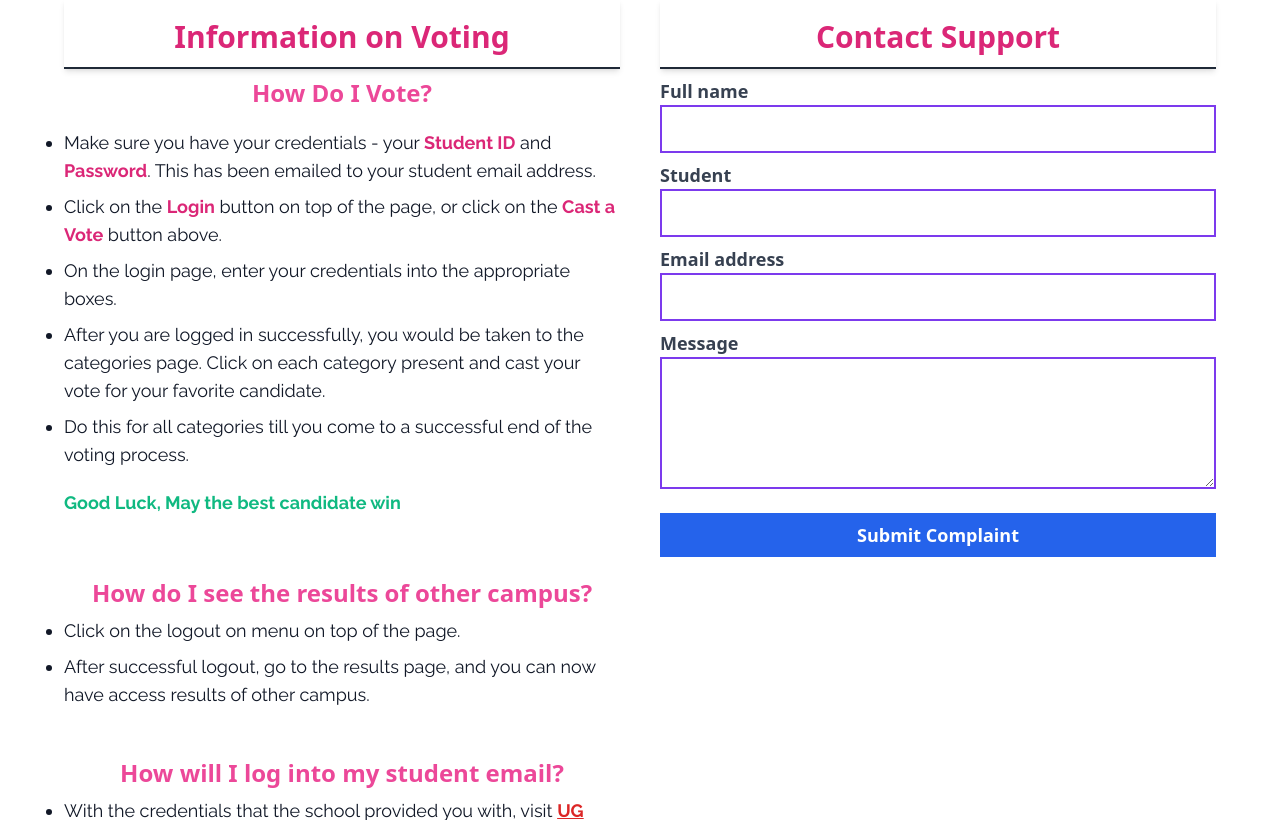
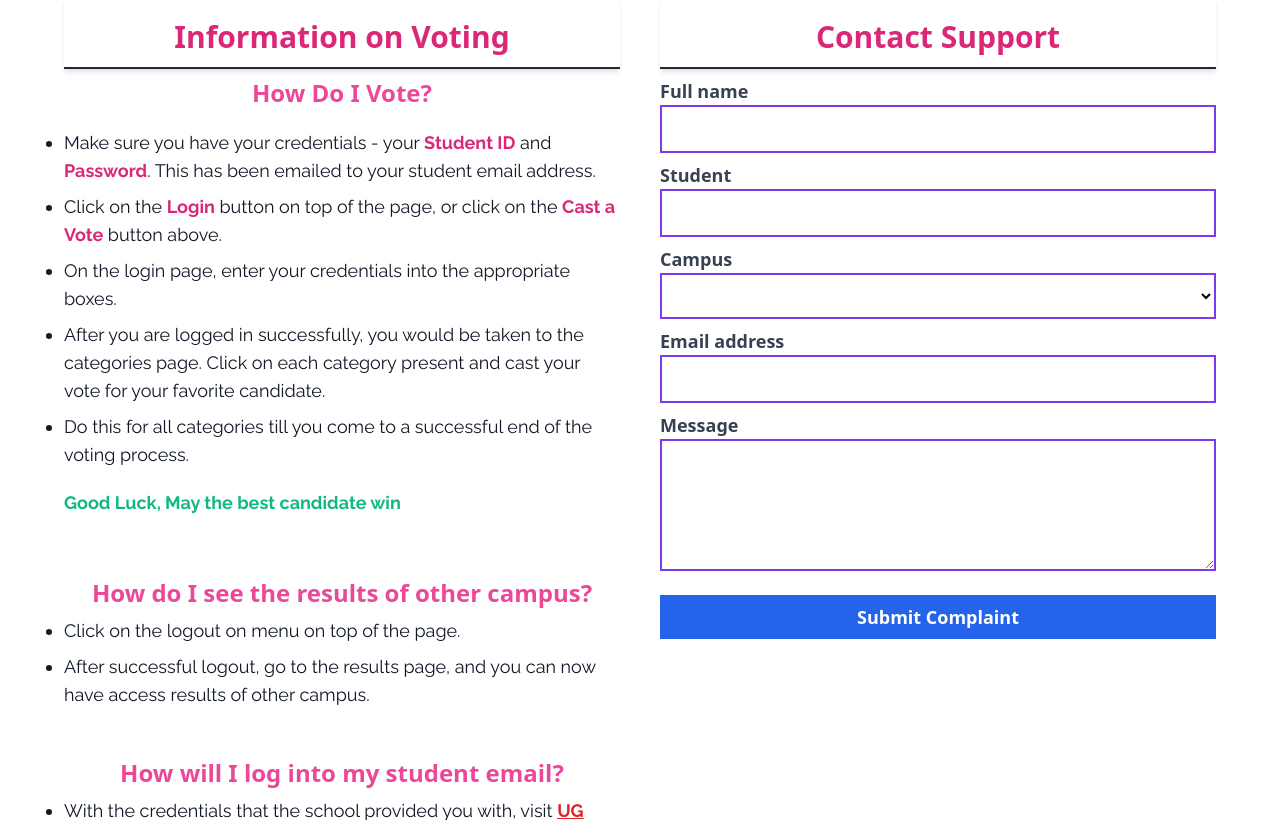
Before and after one commit to rocksongabriel/asa-elections, a Django app: template templates/pages/new-homepage.html in a window 1280 px wide. Shown: the part 1170-1990 px from the top of the page. Run offline with Django 3.2, Linux system fonts and the light colour scheme; the template is opened without the code that fills it: most values are stand-ins (such as "Sample title", 1, 10 or a date in 2020); form fields are guessed from the names that the template uses; lists and menus that the app fills with data are empty; some libraries are stand-ins or nearby versions.

Commit message:
Add campus field to the support form

```diff
--- a/settings.py
+++ b/settings.py
@@ -94,7 +94,7 @@ environ.Env.read_env()
 if DEBUG:
     EMAIL_BACKEND = 'django.core.mail.backends.smtp.EmailBackend'
     EMAIL_HOST = 'smtp.gmail.com'
-    # EMAIL_PORT = 587 # ! - if the Can't assign address error comes up, remove this line
+    EMAIL_PORT = 587 # ! - if the Can't assign address error comes up, remove this line
     EMAIL_HOST_USER = 'ec.asaelections2021@gmail.com'
     EMAIL_HOST_PASSWORD = env_var("EMAIL_PASSWORD")
     EMAIL_USE_TLS = True
--- a/templates/pages/new-homepage.html
+++ b/templates/pages/new-homepage.html
@@ -143,6 +143,30 @@
 
                     <div class="flex flex-col my-2">
                         <label
+                            for="{{ form.campus.id_for_label }}"
+                            class="text-lg font-bold text-gray-700"
+                        >
+                            {{ form.campus.label }}
+                        </label>
+
+                        <select
+                            name="{{ form.campus.name }}"
+                            id="{{ form.campus.id_for_label }}"
+                            class="border-2 border-purple-600 focus:outline-none px-3 py-2 text-lg bg-white"
+                            data-title="Select Campus"
+                            required
+                        >
+                            {% for x,y in form.fields.campus.choices %}
+                                <option value="{{ x }}"{% if form.fields.campus.value == x %} selected{% endif %}>{{ y }}</option>
+                            {% endfor %}
+                        </select>
+
+                        <small class="text-blue-600 font-bold">{{ form.campus.help_text }}</small>
+                    </div>
+
+
+                    <div class="flex flex-col my-2">
+                        <label
                             for="{{ form.email_address.id_for_label }}"
                             class="text-lg font-bold text-gray-700"
                         >
--- a/templates/vote/email/support-submitted.html
+++ b/templates/vote/email/support-submitted.html
@@ -15,6 +15,7 @@
     <h2 style="color: maroon; font-size: 1.5rem;">Student Details</h2>
     <h3 >Student Name: <span style="color: rgb(202, 8, 105)">{{ full_name }}</span></h3>
     <h3 >Student ID: <span style="color: rgb(202, 8, 105)">{{ student_id }}</span></h3>
+    <h3>Campus: <span style="color: rgb(202, 8, 105)">{{ campus }}</span></h3>
     <h3 >Email Address: <span style="color: rgb(202, 8, 105); list-style: none;">{{ email_address }}</span></h3>
 
     <div style="margin-top: 0.6rem;">
--- a/vote_app/forms.py
+++ b/vote_app/forms.py
@@ -8,4 +8,4 @@ class SupportForm(forms.ModelForm):
 
     class Meta:
         model = Support
-        fields = ["full_name", "student_id", "email_address", "message"]
+        fields = ["full_name", "student_id", "campus", "email_address", "message"]
```
Also changed, not shown: 1 other file.
